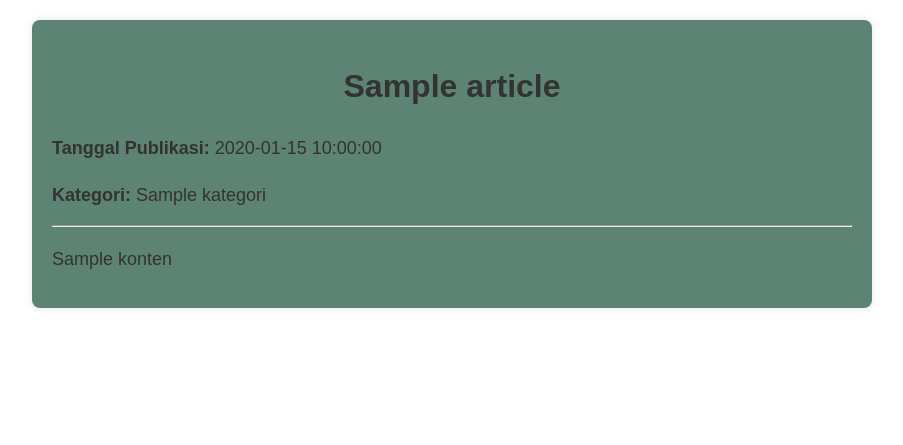
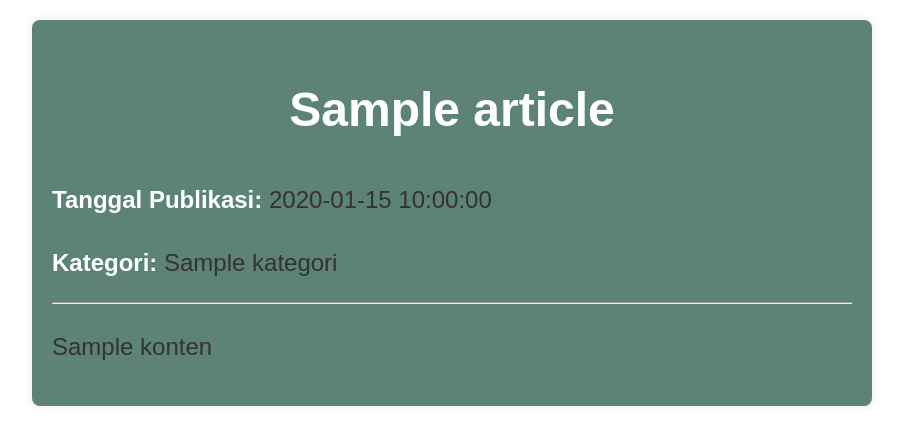
Before and after one commit to damueel69/MindfulYouth, a CodeIgniter app: the page made by application/views/artikel/detail_artikel.php in a window 1280 px wide. Shown: the top 445 px of the page, without its empty margins (188-1091 px from the left). Run offline with CodeIgniter, Linux system fonts and the light colour scheme; tables that the repository leaves empty hold one stand-in row (values such as "Sample post"); the template is opened without the code that fills it: most values are stand-ins (such as "Sample title", 1, 10 or a date in 2020).

Commit message:
Add files via upload

```diff
--- a/application/views/artikel/detail_artikel.php
+++ b/application/views/artikel/detail_artikel.php
@@ -14,31 +14,30 @@
             max-width: 800px;
             margin: 0 auto;
             padding: 20px;
-            background-color: #fff;
+            background-color: #5C8374; /* Warna latar belakang baru */
             border-radius: 8px;
             box-shadow: 0 0 10px rgba(0, 0, 0, 0.1);
         }
         h1 {
             text-align: center;
-            color: #333;
-            font-size: 32px; /* Ukuran font judul */
+            color: #fff; /* Warna teks judul */
+            font-size: 48px; /* Ukuran font judul yang lebih besar */
         }
         h2 {
-            color: #444;
-            font-size: 26px; /* Ukuran font subjudul */
+            color: #fff; /* Warna teks subjudul */
+            font-size: 36px; /* Ukuran font subjudul yang lebih besar */
         }
         p {
-            margin-bottom: 15px;
-            font-size: 18px; /* Ukuran font paragraf */
+            margin-bottom: 20px; /* Jarak antar paragraf yang sedikit lebih besar */
+            font-size: 24px; /* Ukuran font paragraf yang lebih besar */
         }
         strong {
-            color: #333;
+            color: #fff; /* Warna teks tebal */
         }
     </style>
 </head>
 <body>
-    <div class="article"
-    style="background-color: #5C8374">
+    <div class="article">
         <?php if(isset($article)) : ?>
             <h1><?php echo $article->judul; ?></h1>
             <p><strong>Tanggal Publikasi:</strong> <?php echo $article->tanggal_publikasi; ?></p>
```
